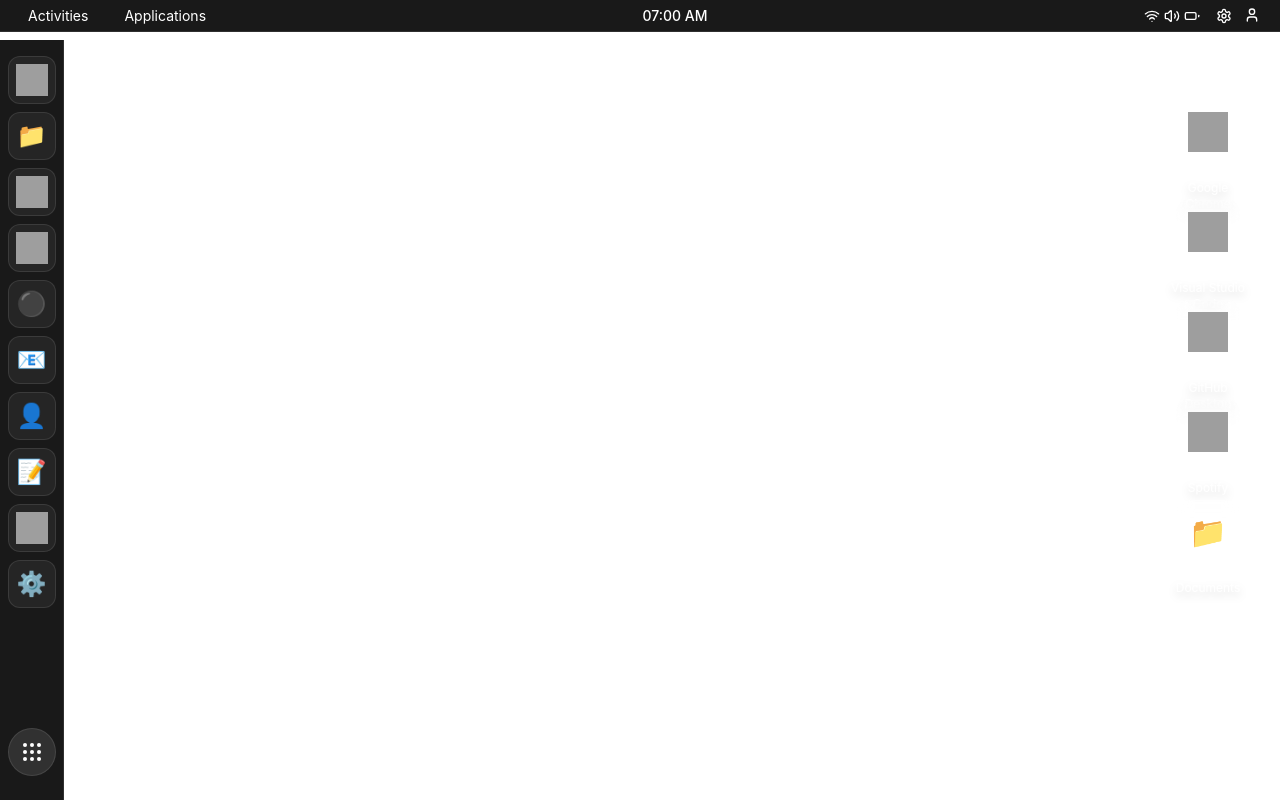
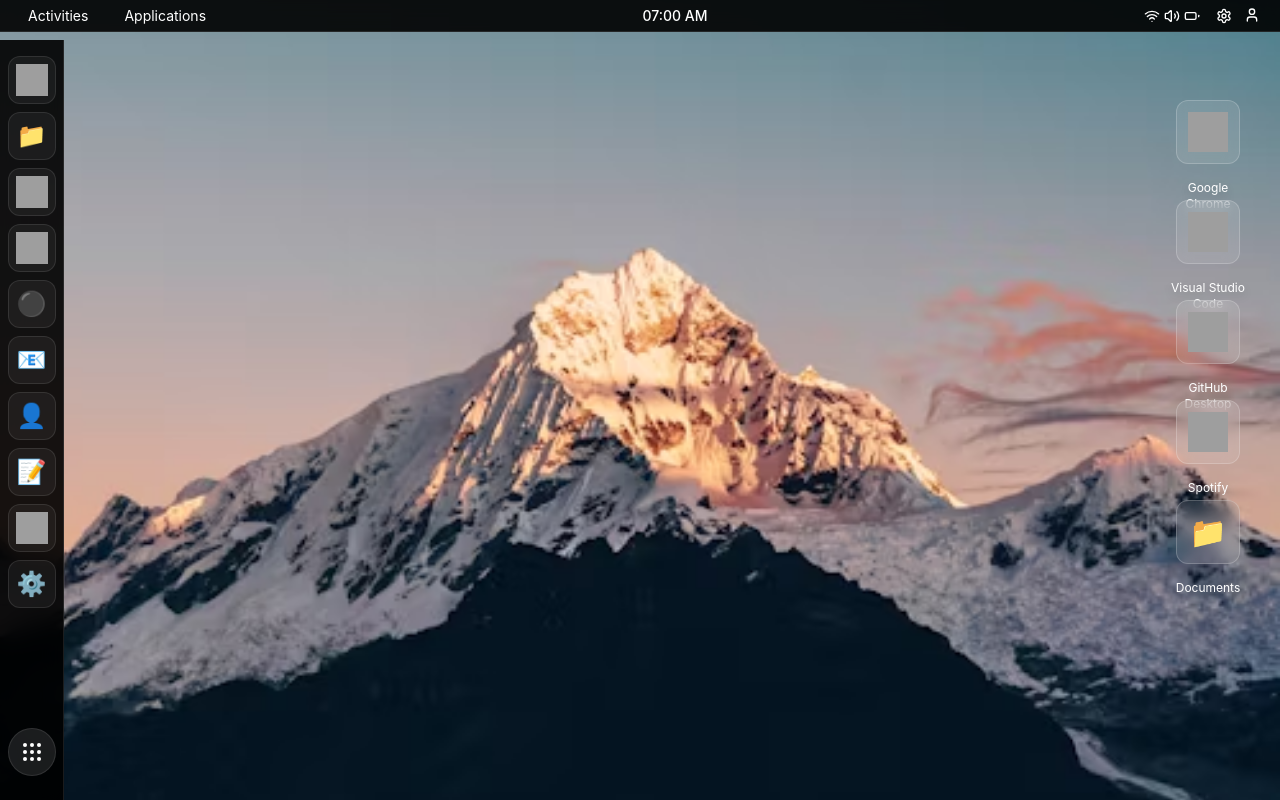
Before and after one commit to Saxena-Shivam/portfolio, a React (Vite) app: page / in a window 1280 px wide. Built offline with nearby package versions, Linux system fonts and the light colour scheme; grey boxes are pictures that could not be loaded.

Commit message:
background issue fixed

```diff
--- a/src/components/Desktop.jsx
+++ b/src/components/Desktop.jsx
@@ -21,6 +21,7 @@ import GitHubApp from "./apps/GitHubApp";
 import AboutApp from "./apps/AboutApp";
 import ChromeApp from "./apps/ChromeApp";
 import Sidebar from "./Sidebar";
+import DesktopBackground from "./DesktopBackground";
 const allApps = [
   {
     id: "chrome",
@@ -170,7 +171,7 @@ function DesktopContent({ currentTime, onShutdown, onLock }) {
     <div className="h-screen w-screen overflow-hidden relative select-none pb-0">
       {/* Desktop Background */}
       {/* You can keep your background here if you want */}
-      {/* <DesktopBackground /> */}
+      <DesktopBackground />
 
       {/* Top Bar */}
       <TopBar
--- /dev/null
+++ b/src/components/DesktopBackground.jsx
@@ -0,0 +1,11 @@
+import { useDesktop } from "../contexts/DesktopContext";
+
+export default function DesktopBackground() {
+  const { wallpaper } = useDesktop();
+  return (
+    <div
+      className="absolute inset-0 bg-cover bg-center bg-no-repeat -z-10"
+      style={{ backgroundImage: `url(${wallpaper})` }}
+    />
+  );
+}
--- a/src/components/Window.jsx
+++ b/src/components/Window.jsx
@@ -68,12 +68,12 @@ export default function Window({ window }) {
   if (window.isMaximized || isMobile) {
     windowStyle = {
       position: "fixed",
-      top: isMobile ? 0 : 32,
-      left: isMobile ? 0 : 64,
+      top: 0,
+      left: 0,
       right: 0,
-      bottom: isMobile ? 64 : 0, // leave space for mobile bottom bar
-      width: isMobile ? "100vw" : "calc(100vw - 64px)",
-      height: isMobile ? "100vh" : "calc(100vh - 32px)",
+      bottom: 0,
+      width: "100vw",
+      height: "100vh",
       zIndex: window.zIndex,
       maxWidth: "100vw",
       maxHeight: "100vh",
@@ -95,7 +95,6 @@ export default function Window({ window }) {
       maxHeight: "100vh",
     };
   }
-
   return (
     <div
       ref={windowRef}
```
